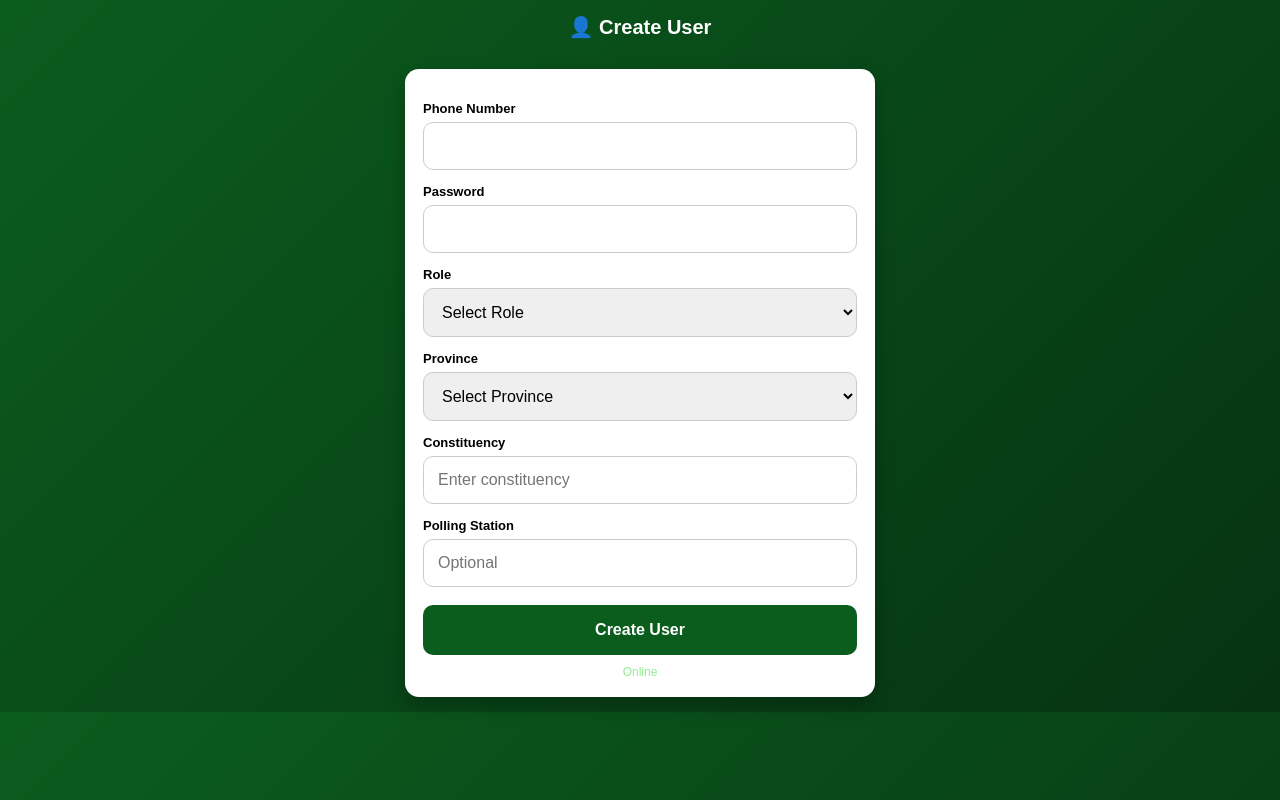
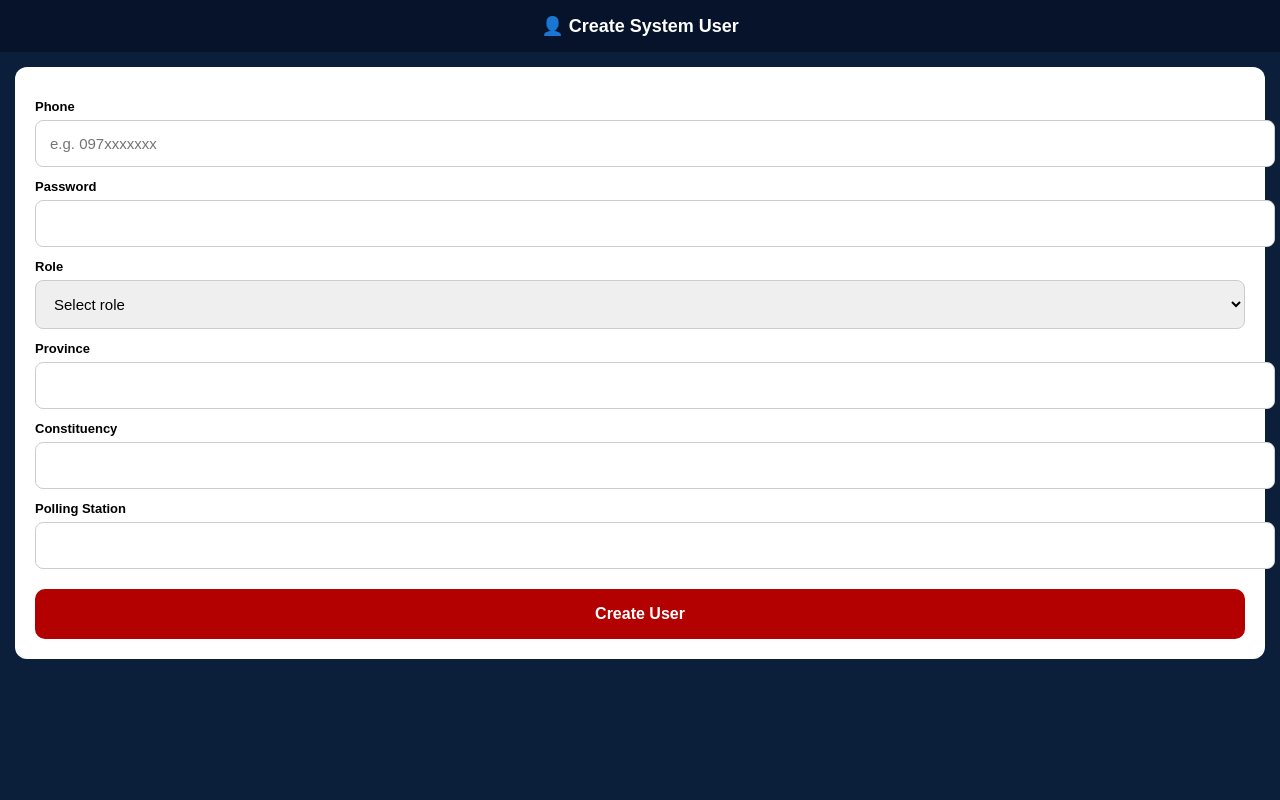
Before and after one commit to zambia-covid/PARTY_MEMBERSHIP, a Flask app: template templates/create_user.html in a window 1280 px wide. Run offline with Flask 3, Linux system fonts and the light colour scheme; the template is opened without the code that fills it, so the values that code supplies are empty; parts of the project's set-up code (start-up, migrations or seed data) failed here and were passed over; some libraries are stand-ins or nearby versions.

Commit message:
Update create_user.html

```diff
--- a/templates/create_user.html
+++ b/templates/create_user.html
@@ -5,164 +5,175 @@
 <meta name="viewport" content="width=device-width, initial-scale=1.0">
 
 <style>
-*{ box-sizing:border-box; font-family:Arial; }
-
-body{
+body {
+    font-family: Arial;
+    background:#0b1f3a;
+    color:white;
     margin:0;
-    background:linear-gradient(135deg,#0b5d1e,#063312);
-    color:white;
 }
 
-/* HEADER */
 .header{
     padding:15px;
+    background:#06132a;
     text-align:center;
-    font-size:20px;
+    font-size:18px;
     font-weight:bold;
 }
 
-/* CONTAINER */
 .container{
     padding:15px;
-    max-width:500px;
-    margin:auto;
 }
 
-/* CARD */
 .card{
     background:white;
     color:black;
-    padding:18px;
-    border-radius:14px;
-    box-shadow:0 8px 20px rgba(0,0,0,0.25);
+    padding:20px;
+    border-radius:12px;
 }
 
-/* LABEL */
 label{
-    display:block;
     font-size:13px;
     font-weight:bold;
-    margin-top:14px;
+    margin-top:12px;
+    display:block;
 }
 
-/* INPUTS */
 input, select{
     width:100%;
     padding:14px;
     margin-top:6px;
-    border-radius:10px;
+    border-radius:8px;
     border:1px solid #ccc;
-    font-size:16px;
+    font-size:15px;
 }
 
-/* BUTTON */
 button{
     width:100%;
     padding:16px;
-    margin-top:18px;
+    margin-top:20px;
     border:none;
     border-radius:10px;
-    background:#0b5d1e;
+    background:#b30000;
     color:white;
     font-size:16px;
     font-weight:bold;
 }
 
-button:active{
-    transform:scale(0.98);
+.hidden{
+    display:none;
 }
 
-/* STATUS */
-.status{
-    text-align:center;
-    font-size:12px;
+.role-info{
     margin-top:10px;
-    color:#ddd;
+    font-size:13px;
+    color:#555;
 }
 </style>
 </head>
 
 <body>
 
-<div class="header">👤 Create User</div>
+<div class="header">👤 Create System User</div>
 
 <div class="container">
-
 <div class="card">
 
-<form method="POST" id="userForm">
+<form method="POST">
 
-<label>Phone Number</label>
-<input name="phone" required>
+<label>Phone</label>
+<input name="phone" placeholder="e.g. 097xxxxxxx" required>
 
 <label>Password</label>
 <input type="password" name="password" required>
 
 <label>Role</label>
-<select name="role" required>
-    <option value="">Select Role</option>
+<select name="role" id="roleSelect" required>
+    <option value="">Select role</option>
+    <option value="agent">Agent</option>
+    <option value="provincial_manager">Provincial Manager</option>
+    <option value="national_manager">National Manager</option>
     <option value="admin">Admin</option>
-    <option value="manager">Manager</option>
-    <option value="agent">Agent</option>
-    <option value="guest">Guest</option>
 </select>
 
+<div class="role-info" id="roleInfo"></div>
+
+<!-- LOCATION FIELDS -->
+
+<div id="provinceGroup">
 <label>Province</label>
-<select name="province" required>
-    <option value="">Select Province</option>
-    <option>Lusaka</option>
-    <option>Copperbelt</option>
-    <option>Central</option>
-    <option>Eastern</option>
-    <option>Southern</option>
-    <option>Northern</option>
-    <option>Muchinga</option>
-    <option>Luapula</option>
-    <option>Western</option>
-    <option>North-Western</option>
-</select>
+<input name="province" id="province">
+</div>
 
+<div id="constituencyGroup">
 <label>Constituency</label>
-<input name="constituency" placeholder="Enter constituency">
+<input name="constituency" id="constituency">
+</div>
 
+<div id="stationGroup">
 <label>Polling Station</label>
-<input name="polling_station" placeholder="Optional">
+<input name="polling_station" id="polling_station">
+</div>
 
-<button type="submit" id="submitBtn">Create User</button>
+<button type="submit">Create User</button>
 
 </form>
 
-<div class="status" id="statusText"></div>
-
 </div>
-
 </div>
 
 <script>
 
-/* ⏳ LOADING STATE */
-document.getElementById("userForm").addEventListener("submit", function(){
-    const btn = document.getElementById("submitBtn");
-    btn.innerText = "Creating...";
-    btn.disabled = true;
-});
+// =======================
+// ROLE LOGIC
+// =======================
+const roleSelect = document.getElementById("roleSelect");
 
-/* 📡 NETWORK STATUS */
-function updateStatus(){
-    const el = document.getElementById("statusText");
+const provinceGroup = document.getElementById("provinceGroup");
+const constituencyGroup = document.getElementById("constituencyGroup");
+const stationGroup = document.getElementById("stationGroup");
 
-    if(navigator.onLine){
-        el.innerText = "Online";
-        el.style.color = "lightgreen";
-    } else {
-        el.innerText = "Offline — submission may fail";
-        el.style.color = "orange";
+const roleInfo = document.getElementById("roleInfo");
+
+function updateForm(){
+
+    const role = roleSelect.value;
+
+    // Reset
+    provinceGroup.classList.remove("hidden");
+    constituencyGroup.classList.remove("hidden");
+    stationGroup.classList.remove("hidden");
+
+    roleInfo.innerText = "";
+
+    if(role === "agent"){
+        roleInfo.innerText = "Agent: Assigned to specific constituency and station.";
+
+    } else if(role === "provincial_manager"){
+
+        constituencyGroup.classList.add("hidden");
+        stationGroup.classList.add("hidden");
+
+        roleInfo.innerText = "Provincial Manager: Access limited to one province.";
+
+    } else if(role === "national_manager"){
+
+        provinceGroup.classList.add("hidden");
+        constituencyGroup.classList.add("hidden");
+        stationGroup.classList.add("hidden");
+
+        roleInfo.innerText = "National Manager: Full system access.";
+
+    } else if(role === "admin"){
+
+        provinceGroup.classList.add("hidden");
+        constituencyGroup.classList.add("hidden");
+        stationGroup.classList.add("hidden");
+
+        roleInfo.innerText = "Admin: Full control including user management.";
     }
 }
 
-window.addEventListener("online", updateStatus);
-window.addEventListener("offline", updateStatus);
-updateStatus();
+roleSelect.addEventListener("change", updateForm);
 
 </script>
 
```
